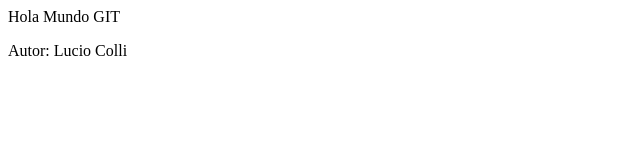
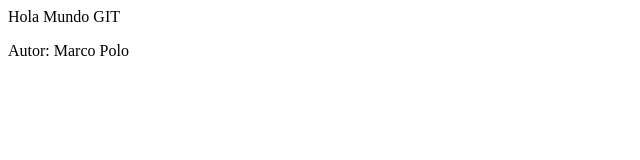
Before and after one commit to luciocolli/Portafolio.ColliLucio, a plain HTML site: page index.html in a window 1280 px wide. Shown: the full height of the page, 0-640 px from the left. Drawn offline with Linux system fonts and the light colour scheme.

Commit message:
Cambio de autor

```diff
--- a/index.html
+++ b/index.html
@@ -8,6 +8,6 @@
 </head>
 <body>
     <div>Hola Mundo GIT</div>
-    <p>Autor: Lucio Colli</p>
+    <p>Autor: Marco Polo</p>
 </body>
 </html>
```
